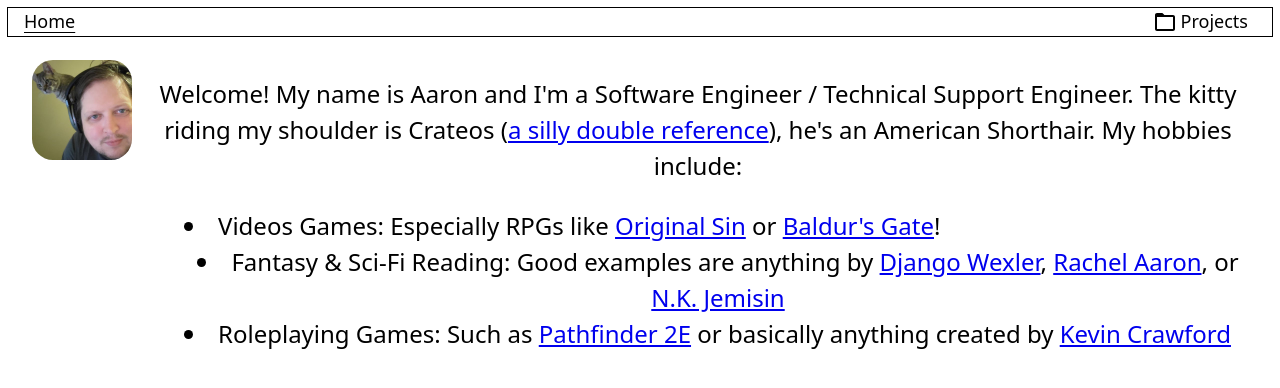
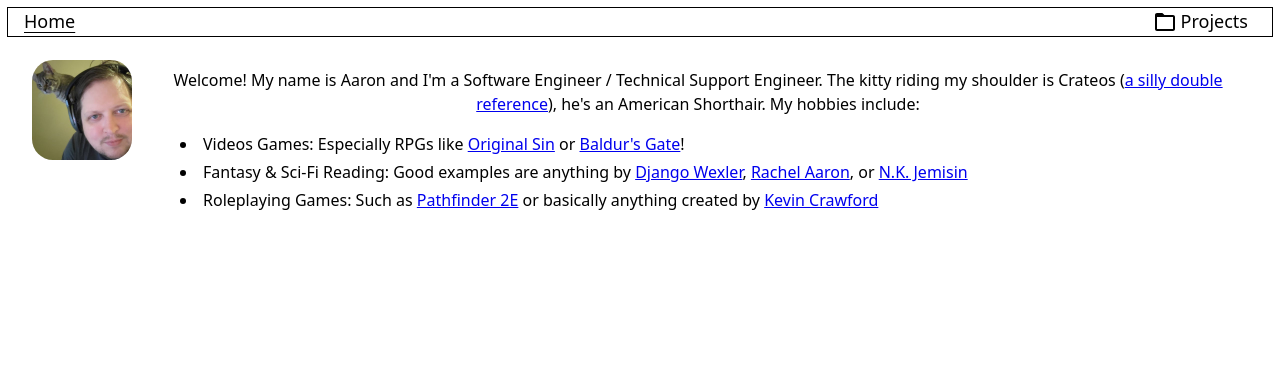
Before and after one commit to DemonMage/demonmage.com, a React (Vite) app: page / in a window 1280 px wide. Shown: the top 388 px of the page. Built offline with nearby package versions, Linux system fonts and the light colour scheme.

Commit message:
Updated styling

```diff
--- a/index.css
+++ b/index.css
@@ -9,11 +9,6 @@
   line-height: 1.5;
 }
 
-/* body {
-  background-color: #555;
-  color: lightgrey;
-} */
-
 .page-container {
   margin: 1rem;
   text-align: center;
--- a/src/pages/Home.css
+++ b/src/pages/Home.css
@@ -1,6 +1,6 @@
 .home {
   display: flex;
-  font-size: 0.75em;
+  font-size: 1rem;
 }
 
 .home img {
@@ -13,7 +13,6 @@
 .home ul {
   display: flex;
   list-style: inside;
-  align-content: center;
-  margin: 0.25rem;
   flex-wrap: wrap;
+  gap: 0.25rem;
 }
--- a/src/pages/Home.jsx
+++ b/src/pages/Home.jsx
@@ -3,7 +3,6 @@
 
 function Home() {
   return (
-    <>
     <div className="home">
       <a href={PROFILE_PHOTO} target="_blank">
         <img src={PROFILE_PHOTO} />
@@ -65,7 +64,6 @@
         </ul>
       </section>
     </div>
-    </>
   );
 }
 export default Home;
```
Lines whose indentation alone changed are shown as unchanged.
